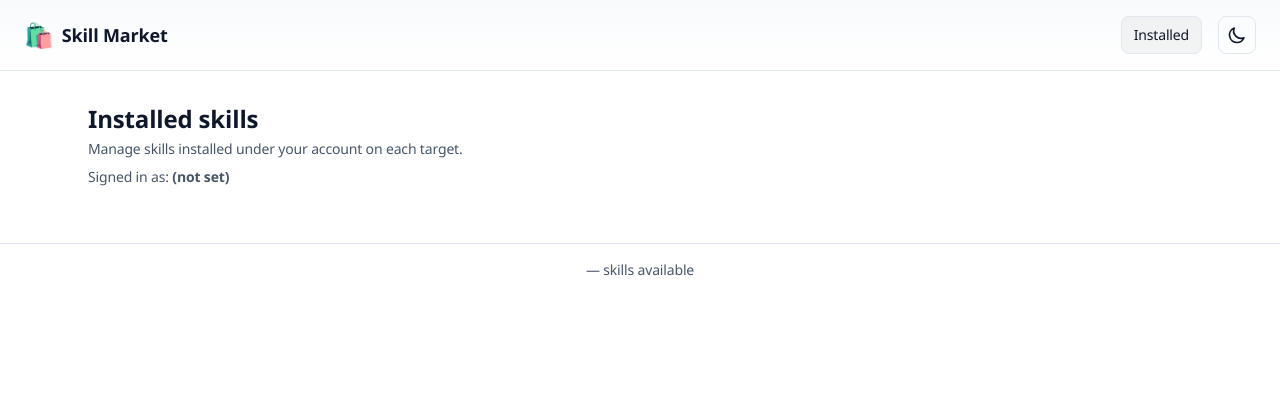
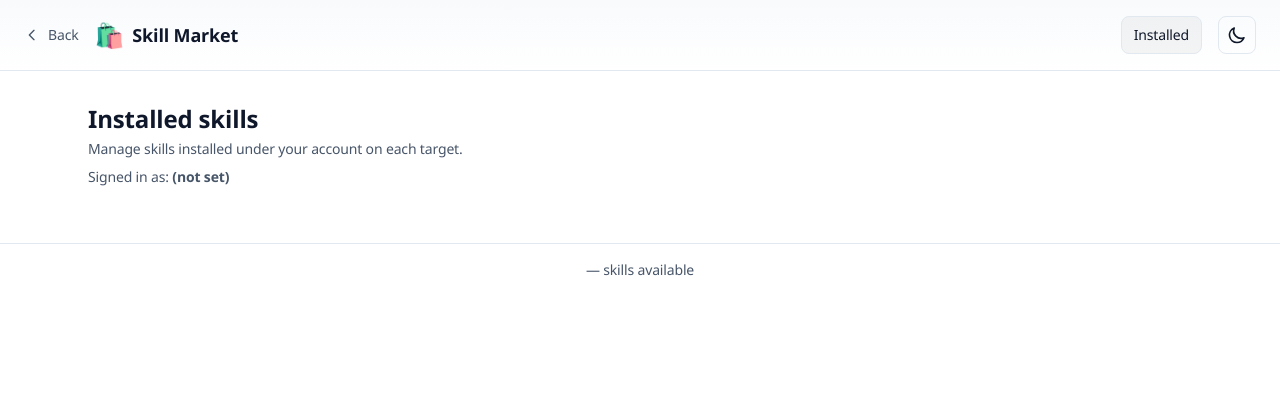
Before and after one commit to phkuod/skill-manager, a Django app: template skills/templates/skills/installed.html in a window 1280 px wide. Shown: the top 420 px of the page. Run offline with Django 5.2, Linux system fonts and the light colour scheme; the template is opened without the code that fills it, so the values that code supplies are empty.

Commit message:
fix(ui): add Back link + fix broken theme toggle on /installed/
Two bugs:
1. No explicit way back to the catalog — only the Skill Market logo
   linked to /, which wasn't obvious. Add an arrow + 'Back' link at the
   far left of the header, matching the skill_detail.html pattern.
2. Theme toggle button did nothing. Root cause: installed.html loaded
   common.js a second time inside the {% block content %} body, on top
   of base.html's footer load. The second load re-ran the toggle wiring,
   double-binding the click handler so each click ran toggleTheme twice
   (add 'dark' then remove 'dark' — net effect: nothing).

   Move installed.js into {% block extra_scripts %} (matches what
   skill_detail.html does) and drop the redundant common.js script tag.
   Now common.js loads exactly once.

```diff
--- a/skills/templates/skills/installed.html
+++ b/skills/templates/skills/installed.html
@@ -5,11 +5,15 @@
 
 {% block header %}
 <header class="sticky top-0 z-50 border-b px-6 py-4 flex items-center gap-4" style="background-color:var(--bg-secondary);border-color:var(--border)">
+  <a href="/" id="nav-back" title="Back to catalog" class="flex items-center gap-2 text-sm font-medium flex-shrink-0" style="color:var(--text-secondary);text-decoration:none">
+    <svg class="w-4 h-4" fill="none" stroke="currentColor" viewBox="0 0 24 24">
+      <path stroke-linecap="round" stroke-linejoin="round" stroke-width="2" d="M15 19l-7-7 7-7"/>
+    </svg>
+    Back
+  </a>
   <div class="flex items-center gap-2 flex-shrink-0">
-    <a href="/" class="flex items-center gap-2" style="text-decoration:none">
-      <span class="text-2xl">🛍️</span>
-      <span class="font-bold text-lg hidden sm:inline" style="color:var(--text-primary)">Skill Market</span>
-    </a>
+    <span class="text-2xl">🛍️</span>
+    <span class="font-bold text-lg hidden sm:inline" style="color:var(--text-primary)">Skill Market</span>
   </div>
   <div class="flex-1"></div>
   <a href="/installed/" id="nav-installed" class="text-sm font-medium px-3 py-2 rounded-lg border"
@@ -84,6 +88,8 @@
 <script type="application/json" id="installed-bootstrap">
 {{ targets_json|safe }}
 </script>
-<script src="{% static 'skills/js/common.js' %}"></script>
+{% endblock %}
+
+{% block extra_scripts %}
 <script src="{% static 'skills/js/installed.js' %}"></script>
 {% endblock %}
```
